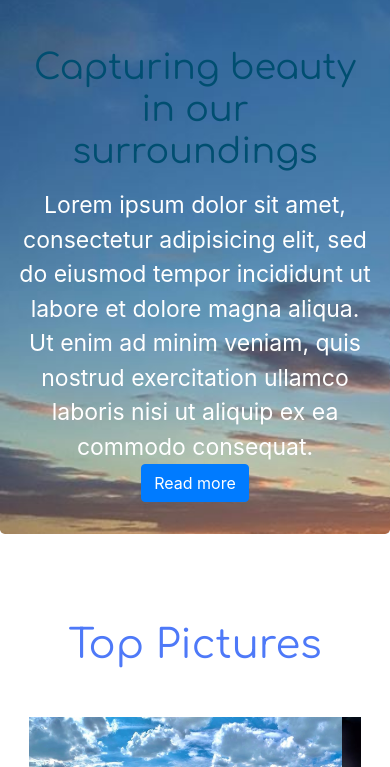
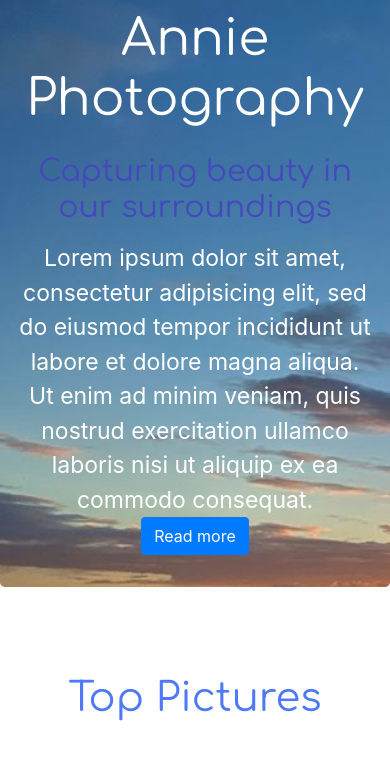
Before and after one commit to Xach19/Ani-Website, a plain HTML site: page Ani website/index.html in a window 390 px wide. Shown: the part 61-828 px from the top of the page. Drawn offline with nearby package versions, Linux system fonts and the light colour scheme.

Commit message:
Add files via upload

```diff
--- a/Ani website/css/indexstyle.css
+++ b/Ani website/css/indexstyle.css
@@ -82,9 +82,12 @@ h3 {
 }
 
 .jumbotron h1 {
-    margin-top: 23px;
-    color: rgb(0, 78, 112);
+    color: rgb(70, 72, 190);
     margin-bottom: 25px;
+}
+
+#headline {
+    color: white;
 }
 
 #jumbo_text {
--- a/Ani website/css/responsive.css
+++ b/Ani website/css/responsive.css
@@ -67,10 +67,14 @@
         display: block;
     }
     #jumbo_h1 {
-        font-size: 35px;
+        font-size: 30px;
         margin-bottom: 15px;
     }
-    h1 {
+    #headline {
+        font-size: 50px;
+        margin-top: 10px;
+    }
+    .h1 {
         padding-top: 25px;
     }
     .h2 {
@@ -85,7 +89,6 @@
     #section2 h1 {
         font-size: 50px;
         padding-top: 35px;
-        padding-bottom: 10px;
     }
     #section2 p {
         display: block;
--- a/Ani website/index.html
+++ b/Ani website/index.html
@@ -24,6 +24,7 @@
         </div>
     </nav>
     <div class="jumbotron" id="section1">
+        <h1 class="display-3 text-center" id="headline">Annie Photography</h1>
         <h1 class="display-4 text-center" id="jumbo_h1">Capturing beauty in our surroundings</h1>
         <p class="text-center" id="jumbo_text">Lorem ipsum dolor sit amet, consectetur adipisicing elit, sed do eiusmod tempor incididunt ut labore et dolore magna aliqua. Ut enim ad minim veniam, quis nostrud exercitation ullamco laboris nisi ut aliquip ex ea commodo consequat. Duis aute
             irure dolor in reprehenderit in voluptate velit esse cillum dolore eu fugiat nulla pariatur. Excepteur sint occaecat cupidatat non proident, sunt in culpa qui officia deserunt mollit anim id est laborum.</p>
@@ -68,7 +69,7 @@
         </div>
     </section>
     <section id="section2">
-        <h1 class="display-1 text-center">Gallery</h1>
+        <h1 class="h1 display-1 text-center">Gallery</h1>
         <h2 class="h2 display-3 text-center mb-3" id="architecture">Architecture</h2>
         <div class="div_p">
             <p class="text-center">Tap on the images</p>
@@ -179,7 +180,7 @@
         </div>
     </section>
     <section id="section3">
-        <h1 class="display-1 text-center">Contact</h1>
+        <h1 class="h1 display-1 text-center">Contact</h1>
         <div class="contact_cont container">
             <p class="contact_p text-center">
                 Contact us for bookings <a href="https://www.instagram.com/photography_by_annie_/" target="_blank">@Instagram</a> or<br> via <a href="mailto:photographybyannie2020@gmail.com" target="_blank">E-Mail</a>. We'll respond within 24 hours.
```
